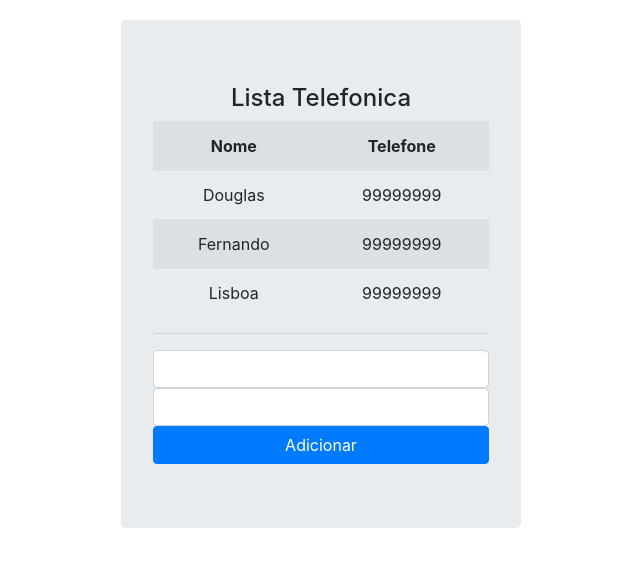
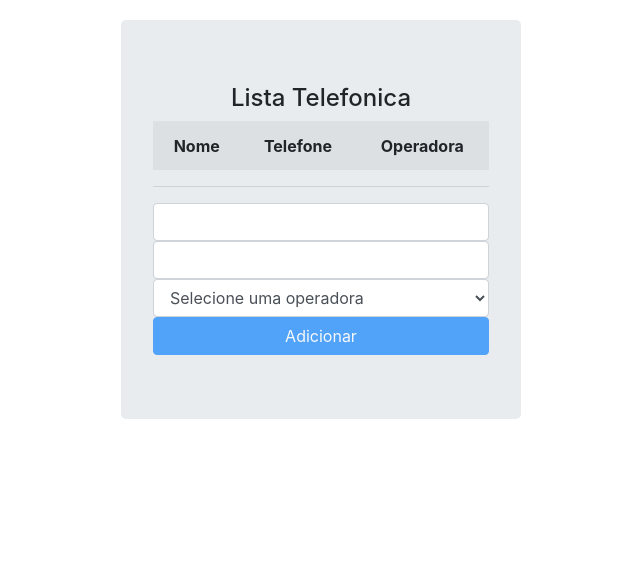
Before and after one commit to lisboaa/praticando-angular-js, a PHP site: page / in a window 1280 px wide. Shown: the top 567 px of the page, without its empty margins (319-959 px from the left). Run offline with PHP 8.4, Linux system fonts and the light colour scheme; lists and menus that the app fills with data are empty; some libraries are stand-ins or nearby versions.

Commit message:
ng-option com group by, separação de categorias dentro do option.

```diff
--- a/index.php
+++ b/index.php
@@ -24,14 +24,19 @@
         angular.module('listaTelefonica', []);
         angular.module('listaTelefonica').controller('listaTelefonicaCtrl', ($scope) => {
             $scope.app = "Lista Telefonica";
-            $scope.contatos = [
-                {nome: 'Douglas', telefone: '99999999'},
-                {nome: 'Fernando', telefone: '99999999'},
-                {nome: 'Lisboa', telefone: '99999999'}
-            ];
+            $scope.contatos = [];
             $scope.adicionarContato = (dadosContato) => {
                 $scope.contatos.push(angular.copy(dadosContato));
+                delete $scope.dadosContato;
             };
+
+            $scope.operadoras = [
+                {nome: 'Oi', codigo: 14, categoria: "Celular"},
+                {nome: 'Vivo', codigo: 15, categoria: "Celular"},
+                {nome: 'Tim', codigo: 41, categoria: "Celular"},
+                {nome: 'GVT', codigo: 25, categoria: "Fixo"},
+                {nome: 'Embratel', codigo: 21, categoria: "Fixo"}
+            ];
         });
     </script>
 </head>
@@ -42,16 +47,22 @@
             <tr>
                 <th>Nome</th>
                 <th>Telefone</th>
+                <th>Operadora</th>
             </tr>
             <tr ng-repeat="dadosContato in contatos">
                 <td>{{dadosContato.nome}}</td>
                 <td>{{dadosContato.telefone}}</td>
+                <td>{{dadosContato.operadora.nome}}</td>
             </tr>
         </table>
         <hr/>
+        {{dadosContato}}
         <input class="form-control" type="text" ng-model="dadosContato.nome"/>
         <input class="form-control" type="text" ng-model="dadosContato.telefone"/>
-        <button ng-click="adicionarContato(dadosContato)" class="btn btn-primary btn-block">Adicionar</button>
+        <select class="form-control" ng-model="dadosContato.operadora" ng-options="operadora.nome group by operadora.categoria for operadora in operadoras">
+            <option value="">Selecione uma operadora</option>
+        </select>
+        <button ng-click="adicionarContato(dadosContato)" ng-disabled="!dadosContato.nome || !dadosContato.telefone" class="btn btn-primary btn-block">Adicionar</button>
     </div>
 </body>
 </html>
```
